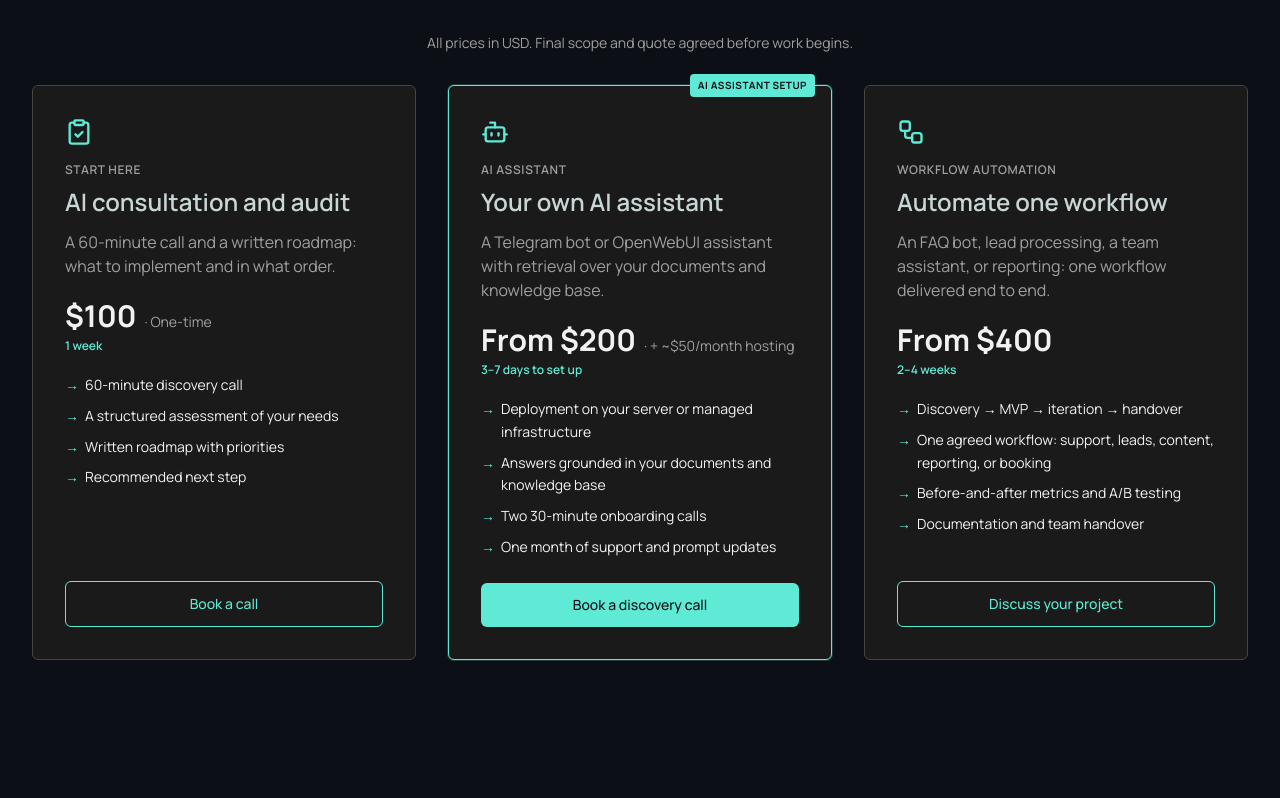
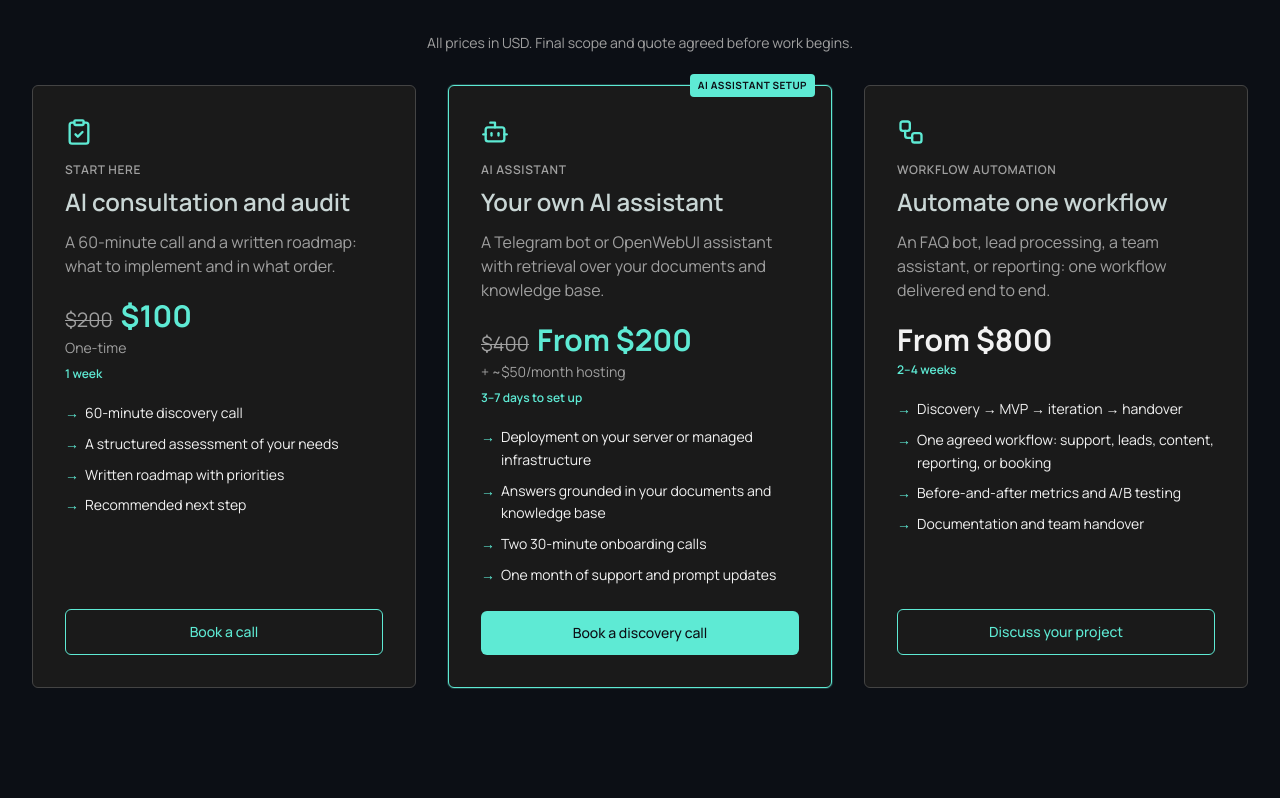
Before and after one commit to apovalov/vorklab, a Next.js app: page / in a window 1280 px wide. Shown: the part 991-1789 px from the top of the page. Built offline with nearby package versions, Linux system fonts and the light colour scheme.

Commit message:
Style consultation and assistant offers and raise workflow price

```diff
--- a/components/landing/Solutions.tsx
+++ b/components/landing/Solutions.tsx
@@ -9,6 +9,7 @@
     title: "AI consultation and audit",
     pitch: "A 60-minute call and a written roadmap: what to implement and in what order.",
     price: "$100",
+    originalPrice: "$200",
     priceNote: "One-time",
     duration: "1 week",
     bullets: [
@@ -26,6 +27,7 @@
     title: "Your own AI assistant",
     pitch: "A Telegram bot or OpenWebUI assistant with retrieval over your documents and knowledge base.",
     price: "From $200",
+    originalPrice: "$400",
     priceNote: "+ ~$50/month hosting",
     duration: "3–7 days to set up",
     bullets: [
@@ -42,7 +44,8 @@
     label: "Workflow automation",
     title: "Automate one workflow",
     pitch: "An FAQ bot, lead processing, a team assistant, or reporting: one workflow delivered end to end.",
-    price: "From $400",
+    price: "From $800",
+    originalPrice: undefined,
     priceNote: undefined,
     duration: "2–4 weeks",
     bullets: [
@@ -98,15 +101,22 @@
                     {tier.pitch}
                   </p>
                   <div className="flex flex-wrap items-baseline gap-x-2 gap-y-1 mb-1">
-                    <span className="text-2xl md:text-3xl font-bold text-[var(--main-text)]">
+                    {tier.originalPrice && (
+                      <s className="text-lg md:text-xl text-[var(--light-text)] decoration-1">
+                        <span className="sr-only">Regular price: </span>
+                        {tier.originalPrice}
+                      </s>
+                    )}
+                    <span className={`text-2xl md:text-3xl font-bold ${tier.originalPrice ? "text-[var(--vorklab-accent)]" : "text-[var(--main-text)]"}`}>
+                      {tier.originalPrice && <span className="sr-only">Current price: </span>}
                       {tier.price}
                     </span>
-                    {tier.priceNote && (
-                      <span className="text-[var(--light-text)] text-sm">
-                        · {tier.priceNote}
-                      </span>
-                    )}
                   </div>
+                  {tier.priceNote && (
+                    <p className="text-[var(--light-text)] text-sm mb-2">
+                      {tier.priceNote}
+                    </p>
+                  )}
                   <p className="text-[var(--vorklab-accent)] text-xs font-semibold mb-5">
                     {tier.duration}
                   </p>
```
